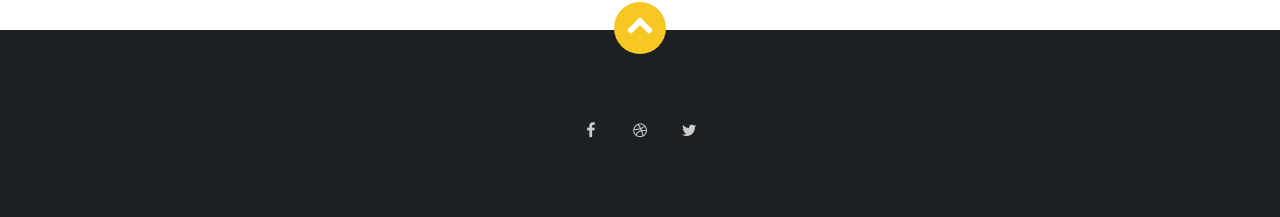
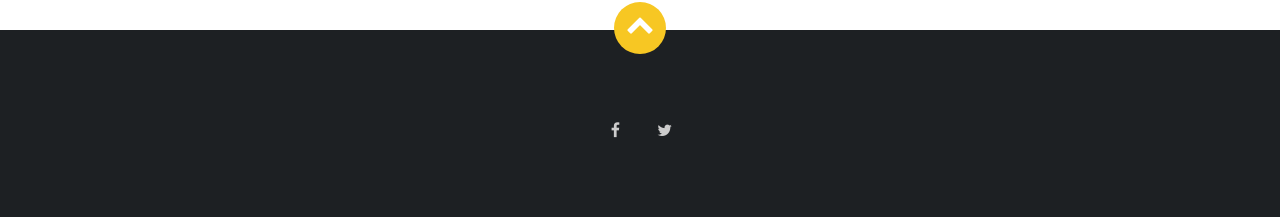
Before and after one commit to Rakefire/stevenheffner.com, a Jekyll site: the page built from index.html, in a window 1280 px wide. Shown: the part 3379-3596 px from the top of the page. Built offline with Jekyll 4.4.1, drawn with Linux system fonts in a browser that asks for light colours; nearby versions of some CDN libraries.

Commit message:
Social media links and wording in the buttons

```diff
--- a/_includes/footer.html
+++ b/_includes/footer.html
@@ -3,13 +3,10 @@
     <a class="back-to-top smooth-scroll" href="#home"><i class="fa fa-chevron-up"></i></a>
     <ul class="social-links-2">
       <li>
-        <a href="https://twitter.com/angelo_studio"><i class="fa fa-facebook"></i></a>
+        <a href=""><i class="fa fa-facebook"></i></a>
       </li>
       <li>
-        <a href="http://dribbble.com/angelo_studio"><i class="fa fa-dribbble"></i></a>
-      </li>
-      <li>
-        <a href="https://vimeo.com/user10293733"><i class="fa fa-twitter"></i></a>
+        <a href=""><i class="fa fa-twitter"></i></a>
       </li>
     </ul>
   </div>
--- a/_includes/header.html
+++ b/_includes/header.html
@@ -6,9 +6,9 @@
   <nav class="overlay-menu">
     <ul>
       <li><a href="#home" class="smooth-scroll">Home</a></li>
-	  <li><a href="#features" class="smooth-scroll">Background</a></li>
-      <li><a href="#showcase" class="smooth-scroll">Showcase</a></li>
-	  <li><a href="#body2" class="smooth-scroll">More Info</a></li>
+	  <li><a href="#performer" class="smooth-scroll">Performer</a></li>
+      <li><a href="#educator" class="smooth-scroll">Educator</a></li>
+	  <li><a href="#collaborator" class="smooth-scroll">Collaborator</a></li>
       <li><a href="#contact" class="smooth-scroll">Contact</a></li>
     </ul>
   </nav>
--- a/_includes/section/buttons.html
+++ b/_includes/section/buttons.html
@@ -23,7 +23,7 @@
           <article class="text-center">
             <img alt="#" class="zoom-img img-responsive center-block" src="img/collaborator.jpeg">
             <h3 class="editable">Collaborator</h3>
-            <p class="editable">Steven had the privilege of working with great regional artists as well as national performers.</p>
+            <p class="editable">I have had the privilege of working together with great regional artists as well as national performers.</p>
           </article>
         </div>
       </div>
```
